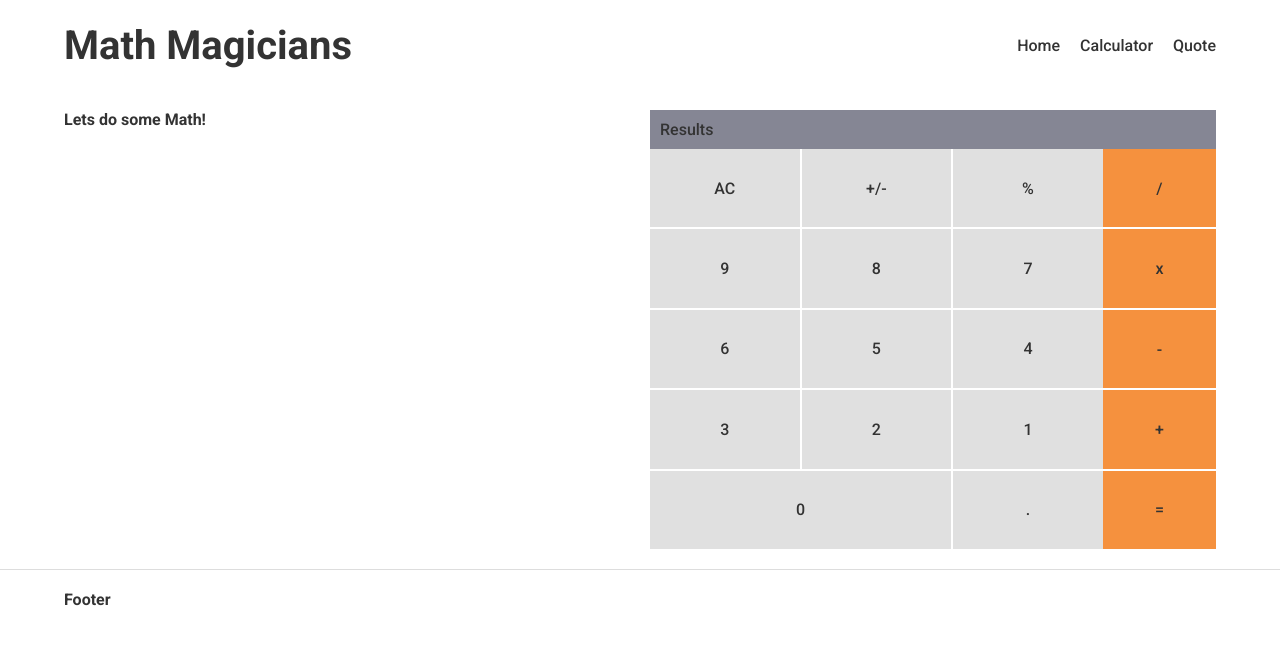
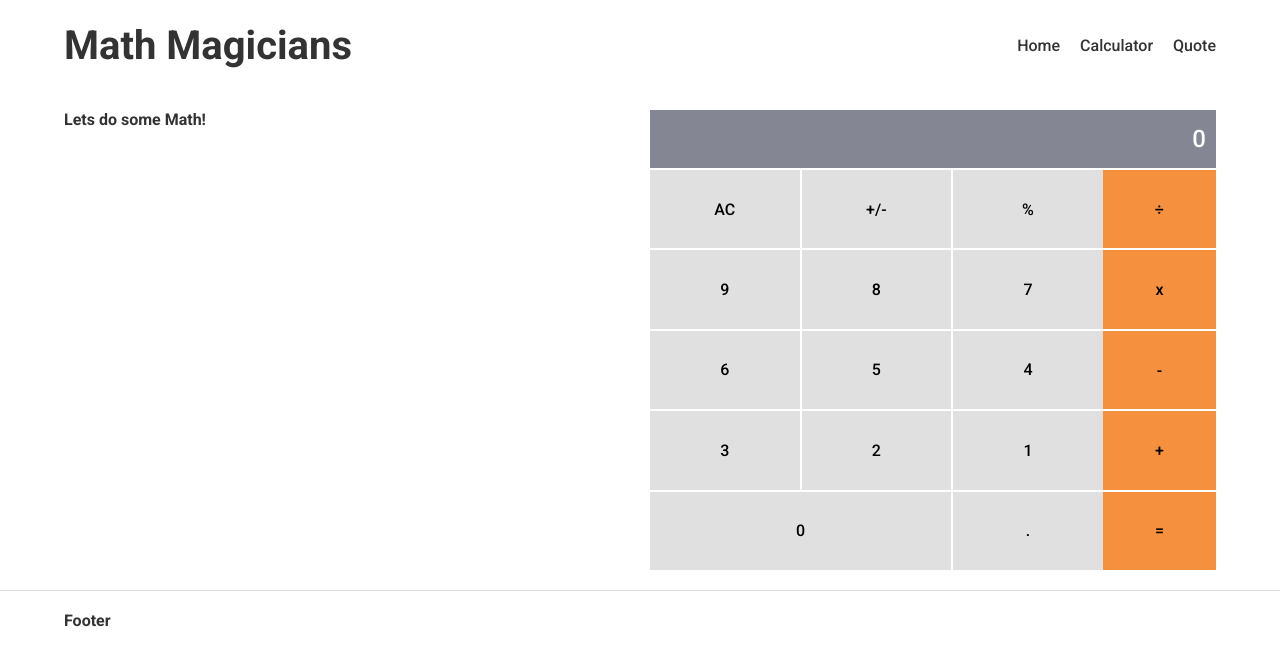
Before and after one commit to serengia/math-magician-project--react, a React (Create React App) app: page / in a window 1280 px wide. Shown: the top 664 px of the page. Built offline with nearby package versions, Linux system fonts and the light colour scheme.

Commit message:
Implemented calculator logic

```diff
--- a/package.json
+++ b/package.json
@@ -6,6 +6,7 @@
     "@testing-library/jest-dom": "^5.16.5",
     "@testing-library/react": "^13.4.0",
     "@testing-library/user-event": "^13.5.0",
+    "big-js": "^3.1.3",
     "react": "^18.2.0",
     "react-dom": "^18.2.0",
     "react-scripts": "5.0.1",
--- a/src/components/Calculator.js
+++ b/src/components/Calculator.js
@@ -1,32 +1,176 @@
-import React from "react";
+import React, { useState } from "react";
+import calculate from "../logic/calculate";
 
 function Calculator() {
+  const [state, setState] = useState({ total: 0, next: null, operation: null });
+
+  const clickHandler = (e) => {
+    setState((state) => calculate(state, e.target.name));
+  };
+
   return (
     <div className="calculator">
-      <div className="result">Results</div>
+      <div className="result">
+        {state.total}
+        {state.operation}
+        {state.next}
+      </div>
       <div className="body">
         <div className="numbers">
-          <div className="num ac">AC</div>
-          <div className="num plus-minus">+/-</div>
-          <div className="num percent">%</div>
-          <div className="num nine">9</div>
-          <div className="num eight">8</div>
-          <div className="num seven">7</div>
-          <div className="num six">6</div>
-          <div className="num five">5</div>
-          <div className="num four">4</div>
-          <div className="num three">3</div>
-          <div className="num two">2</div>
-          <div className="num one">1</div>
-          <div className="num zero">0</div>
-          <div className="num dot">.</div>
+          <button
+            type="button"
+            onClick={clickHandler}
+            name="AC"
+            className="num ac"
+          >
+            AC
+          </button>
+          <button
+            type="button"
+            onClick={clickHandler}
+            name="+/-"
+            className="num plus-minus"
+          >
+            +/-
+          </button>
+          <button
+            type="button"
+            onClick={clickHandler}
+            name="%"
+            className="num percent"
+          >
+            %
+          </button>
+          <button
+            type="button"
+            onClick={clickHandler}
+            name="9"
+            className="num nine"
+          >
+            9
+          </button>
+          <button
+            type="button"
+            onClick={clickHandler}
+            name="8"
+            className="num eight"
+          >
+            8
+          </button>
+          <button
+            type="button"
+            onClick={clickHandler}
+            name="7"
+            className="num seven"
+          >
+            7
+          </button>
+          <button
+            type="button"
+            onClick={clickHandler}
+            name="6"
+            className="num six"
+          >
+            6
+          </button>
+          <button
+            type="button"
+            onClick={clickHandler}
+            name="5"
+            className="num five"
+          >
+            5
+          </button>
+          <button
+            type="button"
+            onClick={clickHandler}
+            name="4"
+            className="num four"
+          >
+            4
+          </button>
+          <button
+            type="button"
+            onClick={clickHandler}
+            name="3"
+            className="num three"
+          >
+            3
+          </button>
+          <button
+            type="button"
+            onClick={clickHandler}
+            name="2"
+            className="num two"
+          >
+            2
+          </button>
+          <button
+            type="button"
+            onClick={clickHandler}
+            name="1"
+            className="num one"
+          >
+            1
+          </button>
+          <button
+            type="button"
+            onClick={clickHandler}
+            name="0"
+            className="num zero"
+          >
+            0
+          </button>
+          <button
+            type="button"
+            onClick={clickHandler}
+            name="."
+            className="num dot"
+          >
+            .
+          </button>
         </div>
         <div className="symbols">
-          <div className="symbol divide">/</div>
-          <div className="symbol multiply">x</div>
-          <div className="symbol subtract">-</div>
-          <div className="symbol add">+</div>
-          <div className="symbol equal">=</div>
+          <button
+            type="button"
+            onClick={clickHandler}
+            name="÷"
+            className="symbol divide"
+          >
+            ÷
+          </button>
+          <button
+            type="button"
+            onClick={clickHandler}
+            name="x"
+            className="symbol multiply"
+          >
+            x
+          </button>
+          <button
+            type="button"
+            onClick={clickHandler}
+            name="-"
+            className="symbol subtract"
+          >
+            -
+          </button>
+          <button
+            type="button"
+            onClick={clickHandler}
+            name="+"
+            className="symbol add"
+          >
+            +
+          </button>
+          <button
+            type="button"
+            onClick={clickHandler}
+            name="="
+            className="symbol equal"
+          >
+            =
+          </button>
         </div>
       </div>
     </div>
--- a/src/index.scss
+++ b/src/index.scss
@@ -70,7 +70,14 @@ header {
 
     .result {
       background-color: #858694;
+      color: #fff;
+      border-bottom: solid 2px #fff;
       padding: 1rem;
+      font-size: 2.4rem;
+      display: flex;
+      align-items: center;
+      justify-content: flex-end;
+      height: 6rem;
     }
 
     .body {
@@ -111,6 +118,14 @@ header {
           justify-content: center;
         }
       }
+
+      .numbers .num,
+      .symbols .symbol {
+        border: none;
+        cursor: pointer;
+        font-family: inherit;
+        font-size: 1.6rem;
+      }
     }
   }
 }
--- /dev/null
+++ b/src/logic/calculate.js
@@ -0,0 +1,130 @@
+/* eslint-disable */
+import operate from "./operate";
+
+function isNumber(item) {
+  return !!item.match(/[0-9]+/);
+}
+
+/**
+ * Given a button name and a calculator data object, return an updated
+ * calculator data object.
+ *
+ * Calculator data object contains:
+ *   total:s      the running total
+ *   next:String       the next number to be operated on with the total
+ *   operation:String  +, -, etc.
+ */
+export default function calculate(obj, buttonName) {
+  if (buttonName === "AC") {
+    return {
+      total: 0,
+      next: null,
+      operation: null,
+    };
+  }
+
+  if (isNumber(buttonName)) {
+    if (buttonName === "0" && obj.next === "0") {
+      return {};
+    }
+    // If there is an operation, update next
+    if (obj.operation) {
+      if (obj.next) {
+        return { ...obj, next: obj.next + buttonName };
+      }
+      return { ...obj, next: buttonName };
+    }
+    // If there is no operation, update next and clear the value
+    if (obj.next) {
+      return {
+        next: obj.next + buttonName,
+        total: null,
+      };
+    }
+    return {
+      next: buttonName,
+      total: null,
+    };
+  }
+
+  if (buttonName === ".") {
+    if (obj.next) {
+      if (obj.next.includes(".")) {
+        return { ...obj };
+      }
+      return { ...obj, next: `${obj.next}.` };
+    }
+    if (obj.operation) {
+      return { next: "0." };
+    }
+    if (obj.total) {
+      if (obj.total.includes(".")) {
+        return {};
+      }
+      return { total: `${obj.total}.` };
+    }
+    return { total: "0." };
+  }
+
+  if (buttonName === "=") {
+    if (obj.next && obj.operation) {
+      return {
+        total: operate(obj.total, obj.next, obj.operation),
+        next: null,
+        operation: null,
+      };
+    }
+    // '=' with no operation, nothing to do
+    return {};
+  }
+
+  if (buttonName === "+/-") {
+    if (obj.next) {
+      return { ...obj, next: (-1 * parseFloat(obj.next)).toString() };
+    }
+    if (obj.total) {
+      return { ...obj, total: (-1 * parseFloat(obj.total)).toString() };
+    }
+    return {};
+  }
+
+  // Button must be an operation
+
+  // When the user presses an operation button without having entered
+  // a number first, do nothing.
+  // if (!obj.next && !obj.total) {
+  //   return {};
+  // }
+
+  // User pressed an operation after pressing '='
+  if (!obj.next && obj.total && !obj.operation) {
+    return { ...obj, operation: buttonName };
+  }
+
+  // User pressed an operation button and there is an existing operation
+  if (obj.operation) {
+    if (obj.total && !obj.next) {
+      return { ...obj, operation: buttonName };
+    }
+
+    return {
+      total: operate(obj.total, obj.next, obj.operation),
+      next: null,
+      operation: buttonName,
+    };
+  }
+
+  // no operation yet, but the user typed one
+
+  // The user hasn't typed a number yet, just save the operation
+  if (!obj.next) {
+    return { operation: buttonName };
+  }
+
+  // save the operation and shift 'next' into 'total'
+  return {
+    total: obj.next,
+    next: null,
+    operation: buttonName,
+  };
+}
--- /dev/null
+++ b/src/logic/operate.js
@@ -0,0 +1,31 @@
+/* eslint-disable */
+import Big from "big.js";
+
+export default function operate(numberOne, numberTwo, operation) {
+  const one = Big(numberOne);
+  const two = Big(numberTwo);
+  if (operation === "+") {
+    return one.plus(two).toString();
+  }
+  if (operation === "-") {
+    return one.minus(two).toString();
+  }
+  if (operation === "x") {
+    return one.times(two).toString();
+  }
+  if (operation === "÷") {
+    try {
+      return one.div(two).toString();
+    } catch (err) {
+      return "Can't divide by 0.";
+    }
+  }
+  if (operation === "%") {
+    try {
+      return one.mod(two).toString();
+    } catch (err) {
+      return "Can't find modulo as can't divide by 0.";
+    }
+  }
+  throw Error(`Unknown operation '${operation}'`);
+}
```
Also changed, not shown: 15 other files (tests, documents, lock files or other folders).
